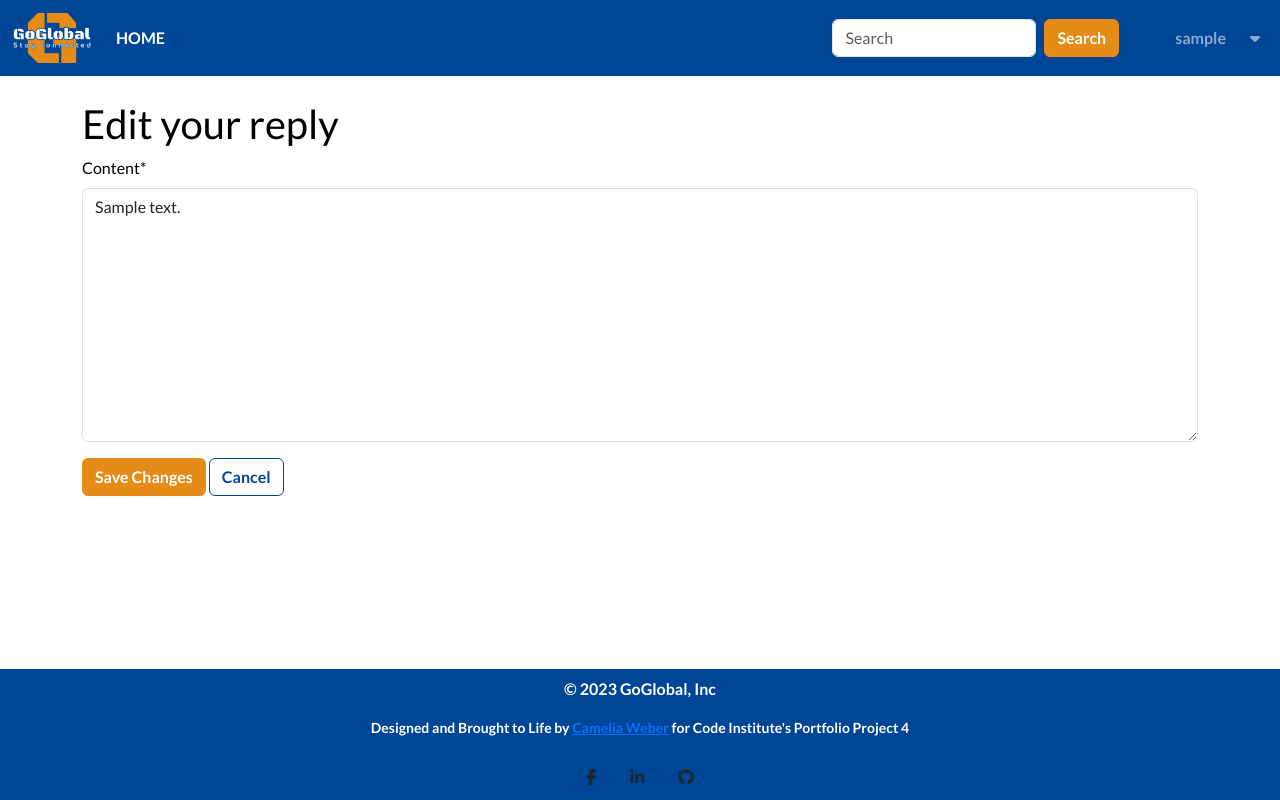
After one commit to Camelia03/portofolio-project-4, a Django app: page /reply/1/edit in a window 1280 px wide. The commit adds this page. Run offline with Django 3.2, Linux system fonts and the light colour scheme; a user stored in the database is signed in; tables that the repository leaves empty hold one stand-in row (values such as "Sample post"); some libraries are stand-ins or nearby versions.

Commit message:
Add edit button to reply

```diff
--- a/forum/urls.py
+++ b/forum/urls.py
@@ -35,4 +35,5 @@ urlpatterns = [
          name='thread_delete'),
 
     path('reply/delete', views.ReplyDelete.as_view(), name='reply_delete'),
+    path('reply/<int:pk>/edit', views.ReplyEdit.as_view(), name='reply_edit'),
 ]
--- a/forum/views.py
+++ b/forum/views.py
@@ -120,6 +120,25 @@ class ReplyDelete(View):
             raise PermissionDenied()
         messages.success(request,  'The reply has been deleted successfully.')
         return redirect('thread_detail', pk=thread_id)
+
+
+@method_decorator(login_required, name='dispatch')
+class ReplyEdit(UserPassesTestMixin, SuccessMessageMixin, UpdateView):
+    model = Reply
+    template_name = "reply_edit.html"
+    success_message = "Your reply has been edited successfully!"
+    fields = ['content']
+
+    # Check if the logged in user owns the reply
+
+    def test_func(self):
+        reply = self.get_object()
+        return self.request.user.id == reply.user.id
+
+    def get_success_url(self):
+        # Customize the redirect URL
+        return reverse_lazy(
+            'thread_detail', kwargs={'pk': self.object.thread.id})
 
 
 @method_decorator(login_required, name='dispatch')
--- /dev/null
+++ b/templates/reply_edit.html
@@ -0,0 +1,16 @@
+{% extends "base.html" %}
+{% block title %}Edit Reply{% endblock title %}
+{% block content %}
+
+{% load crispy_forms_tags %}
+<div class="container-lg py-4">
+    <h1>Edit your reply</h1>
+    <form method="POST" enctype="multipart/form-data">
+        {% csrf_token %}
+        {{ form | crispy }}
+        <button type="submit" class="btn forum-btn-primary text-bold btn-md">Save Changes</button>
+        <a href="{% url 'thread_detail' object.thread.id %}" class="btn forum-btn-secondary text-bold">Cancel</a>
+
+    </form>
+</div>
+{% endblock %}
--- a/templates/thread_detail.html
+++ b/templates/thread_detail.html
@@ -100,6 +100,7 @@
                         data-bs-target="#deleteConfirmModal" data-bs-reply-id="{{ reply.id }}">
                         Delete Reply
                     </button>
+                    <a href="{% url 'reply_edit' reply.id%}" class="btn forum-btn-secondary">Edit Reply</a>
                     {% endif %}
                 </div>
             </div>
```
